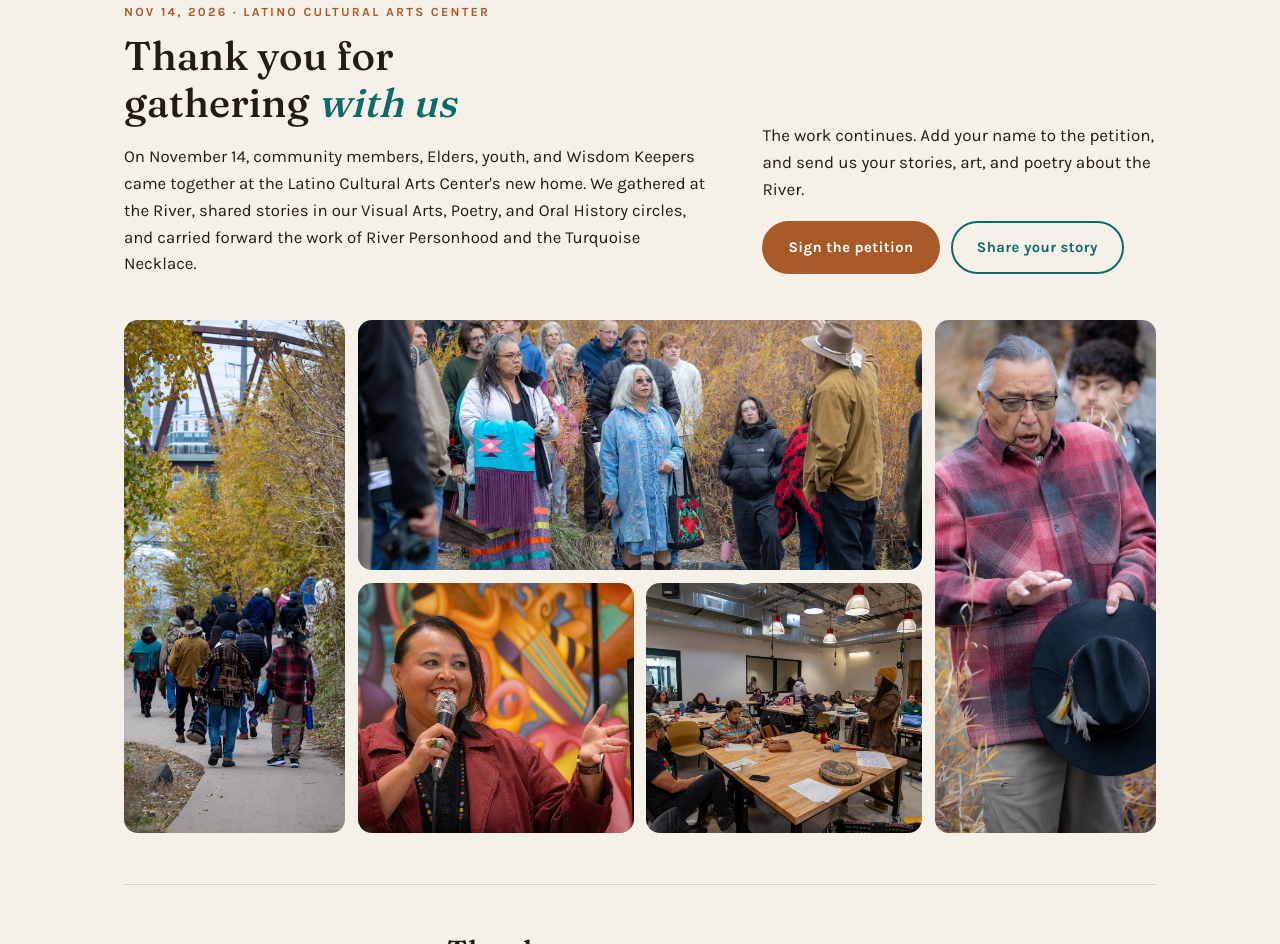
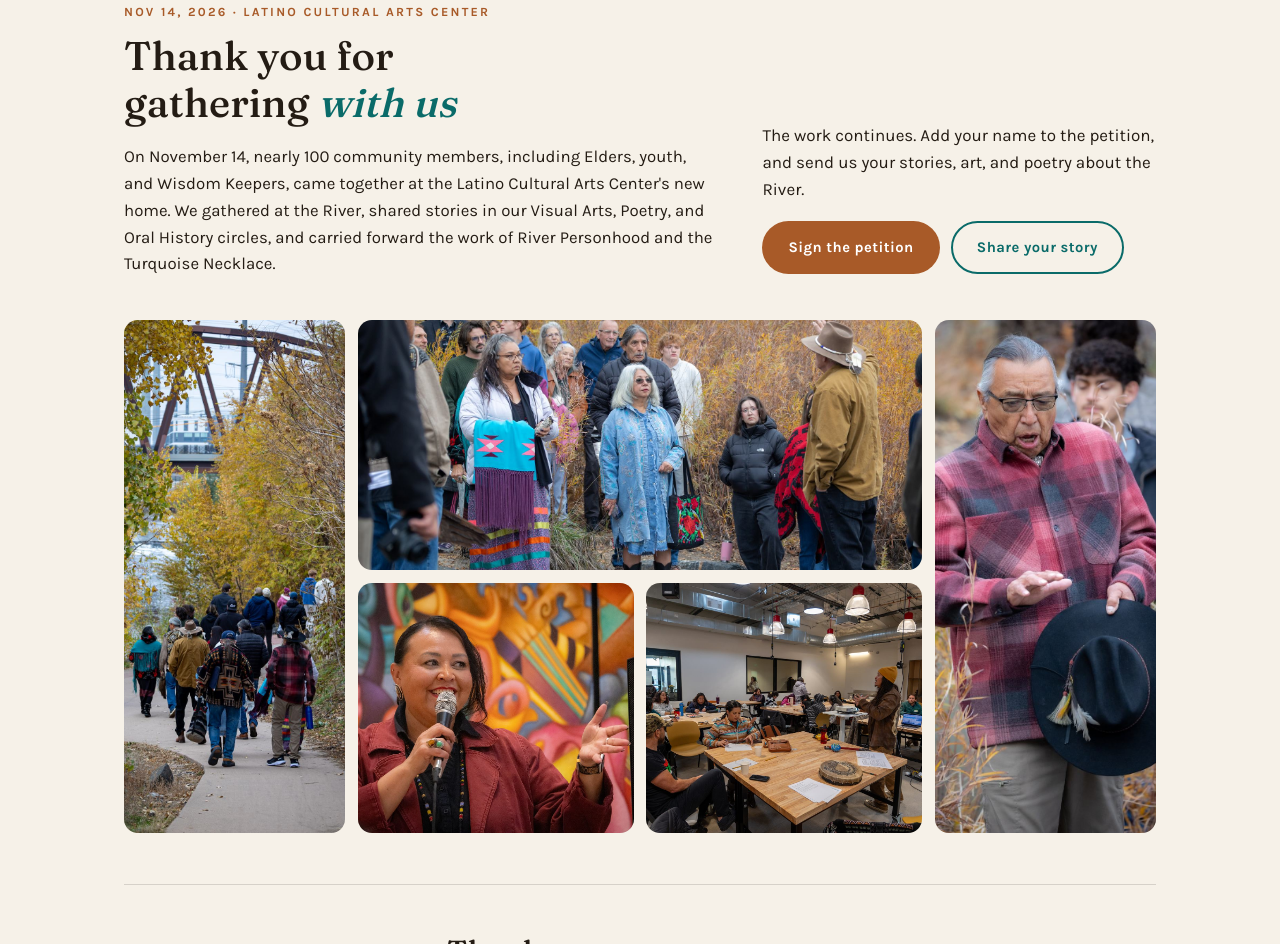
Before and after one commit to bwright77/riversisters, a plain HTML site: page index.html in a window 1280 px wide. Shown: the part 865-1809 px from the top of the page. Drawn offline with Linux system fonts and the light colour scheme.

Commit message:
Congreso recap: nearly 100 community members came together
Co-Authored-By: Claude Opus 5.5 <noreply@anthropic.com>

```diff
--- a/index.html
+++ b/index.html
@@ -594,7 +594,7 @@ a.plogo:focus-visible{outline:2px solid var(--river);outline-offset:2px}
       <div>
         <p class="eyebrow" data-en="Nov 14, 2026 · Latino Cultural Arts Center" data-es="14 nov. 2026 · Latino Cultural Arts Center">Nov 14, 2026 · Latino Cultural Arts Center</p>
         <h2 data-html="true" data-en='Thank you for gathering <em>with us</em>' data-es='Gracias por <em>acompañarnos</em>'>Thank you for gathering <em>with us</em></h2>
-        <p class="section-lede" data-en="On November 14, community members, Elders, youth, and Wisdom Keepers came together at the Latino Cultural Arts Center's new home. We gathered at the River, shared stories in our Visual Arts, Poetry, and Oral History circles, and carried forward the work of River Personhood and the Turquoise Necklace." data-es="El 14 de noviembre, miembros de la comunidad, Mayores, jóvenes y Guardianes de la Sabiduría se reunieron en el nuevo hogar del Latino Cultural Arts Center. Nos reunimos junto al Río, compartimos historias en nuestros círculos de Artes visuales, Poesía e Historia oral, y seguimos adelante con el trabajo de la Personalidad Jurídica del Río y el Collar Turquesa.">On November 14, community members, Elders, youth, and Wisdom Keepers came together at the Latino Cultural Arts Center's new home. We gathered at the River, shared stories in our Visual Arts, Poetry, and Oral History circles, and carried forward the work of River Personhood and the Turquoise Necklace.</p>
+        <p class="section-lede" data-en="On November 14, nearly 100 community members, including Elders, youth, and Wisdom Keepers, came together at the Latino Cultural Arts Center's new home. We gathered at the River, shared stories in our Visual Arts, Poetry, and Oral History circles, and carried forward the work of River Personhood and the Turquoise Necklace." data-es="El 14 de noviembre, casi 100 miembros de la comunidad, entre ellos Mayores, jóvenes y Guardianes de la Sabiduría, se reunieron en el nuevo hogar del Latino Cultural Arts Center. Nos reunimos junto al Río, compartimos historias en nuestros círculos de Artes visuales, Poesía e Historia oral, y seguimos adelante con el trabajo de la Personalidad Jurídica del Río y el Collar Turquesa.">On November 14, nearly 100 community members, including Elders, youth, and Wisdom Keepers, came together at the Latino Cultural Arts Center's new home. We gathered at the River, shared stories in our Visual Arts, Poetry, and Oral History circles, and carried forward the work of River Personhood and the Turquoise Necklace.</p>
       </div>
       <div class="gr-actions">
         <p data-en="The work continues. Add your name to the petition, and send us your stories, art, and poetry about the River." data-es="El trabajo continúa. Agrega tu nombre a la petición y envíanos tus historias, arte y poesía sobre el Río.">The work continues. Add your name to the petition, and send us your stories, art, and poetry about the River.</p>
```
